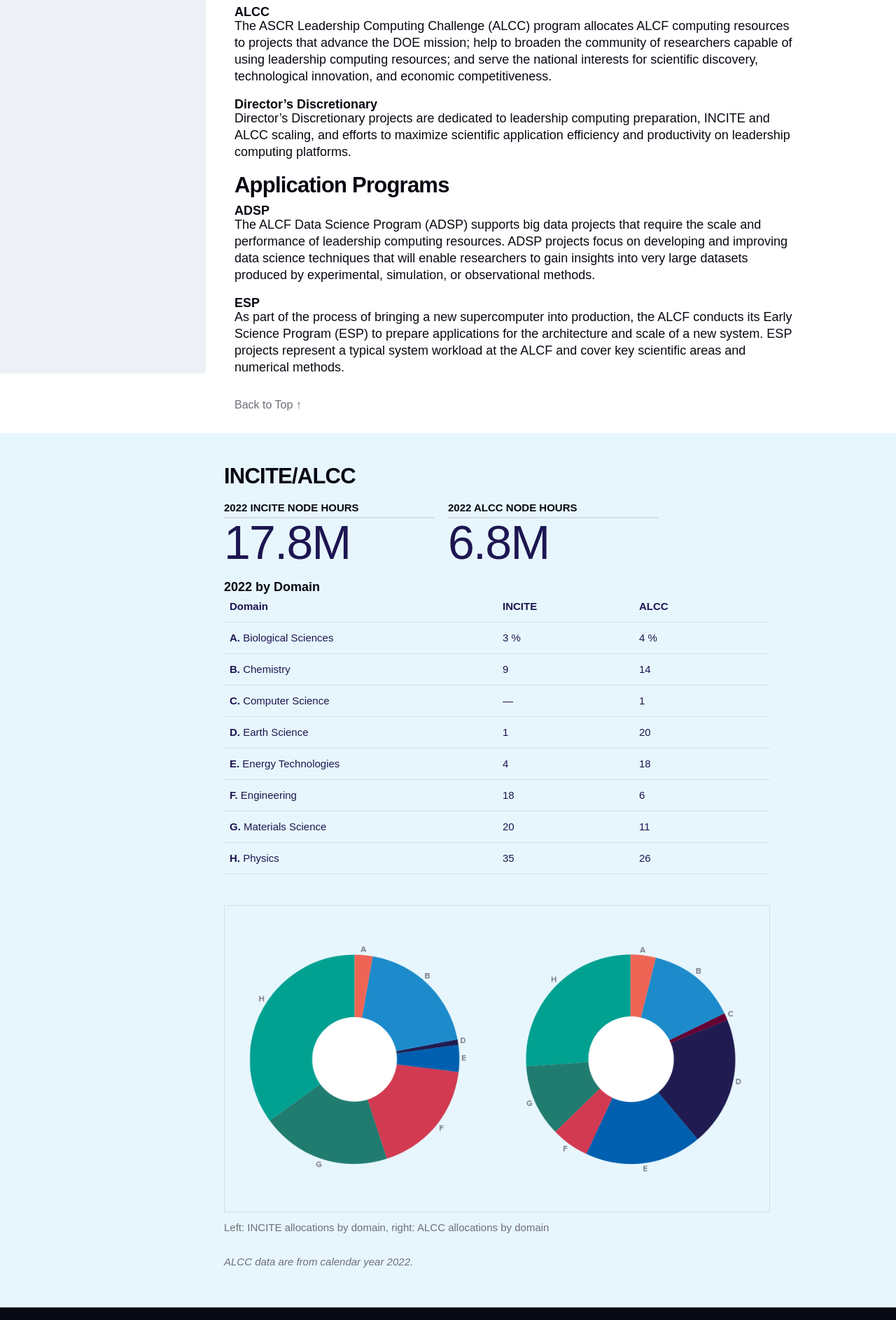
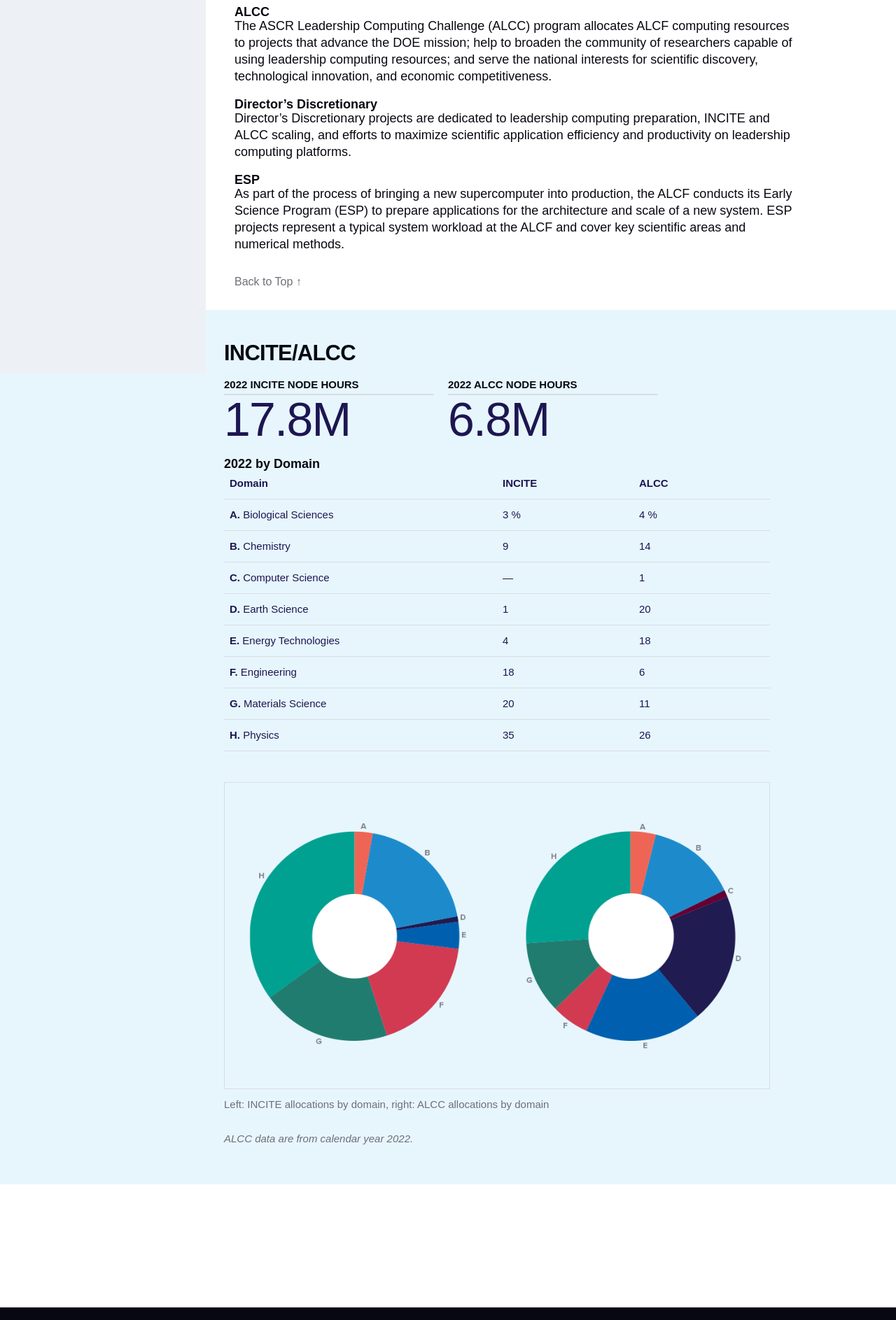
Before and after one commit to argonne-lcf/AR2023, a Jekyll site: the page built from 05_science/allocation-programs.md, in a window 1280 px wide. Shown: the part 810-2697 px from the top of the page at 70% size. Built offline with Jekyll 4.4.1, drawn with Linux system fonts in a browser that asks for light colours; some web fonts are replaced.

Commit message:
Update allocation-programs.md

```diff
--- a/05_science/allocation-programs.md
+++ b/05_science/allocation-programs.md
@@ -26,11 +26,5 @@
 ## Director's Discretionary
 Director’s Discretionary projects are dedicated to leadership computing preparation, INCITE and ALCC scaling, and efforts to maximize scientific application efficiency and productivity on leadership computing platforms.
 
-# Application Programs
-
-
-## ADSP
-The ALCF Data Science Program (ADSP) supports big data projects that require the scale and performance of leadership computing resources. ADSP projects focus on developing and improving data science techniques that will enable researchers to gain insights into very large datasets produced by experimental, simulation, or observational methods.
-
 ## ESP
 As part of the process of bringing a new supercomputer into production, the ALCF conducts its Early Science Program (ESP) to prepare applications for the architecture and scale of a new system. ESP projects represent a typical system workload at the ALCF and cover key scientific areas and numerical methods.
```
